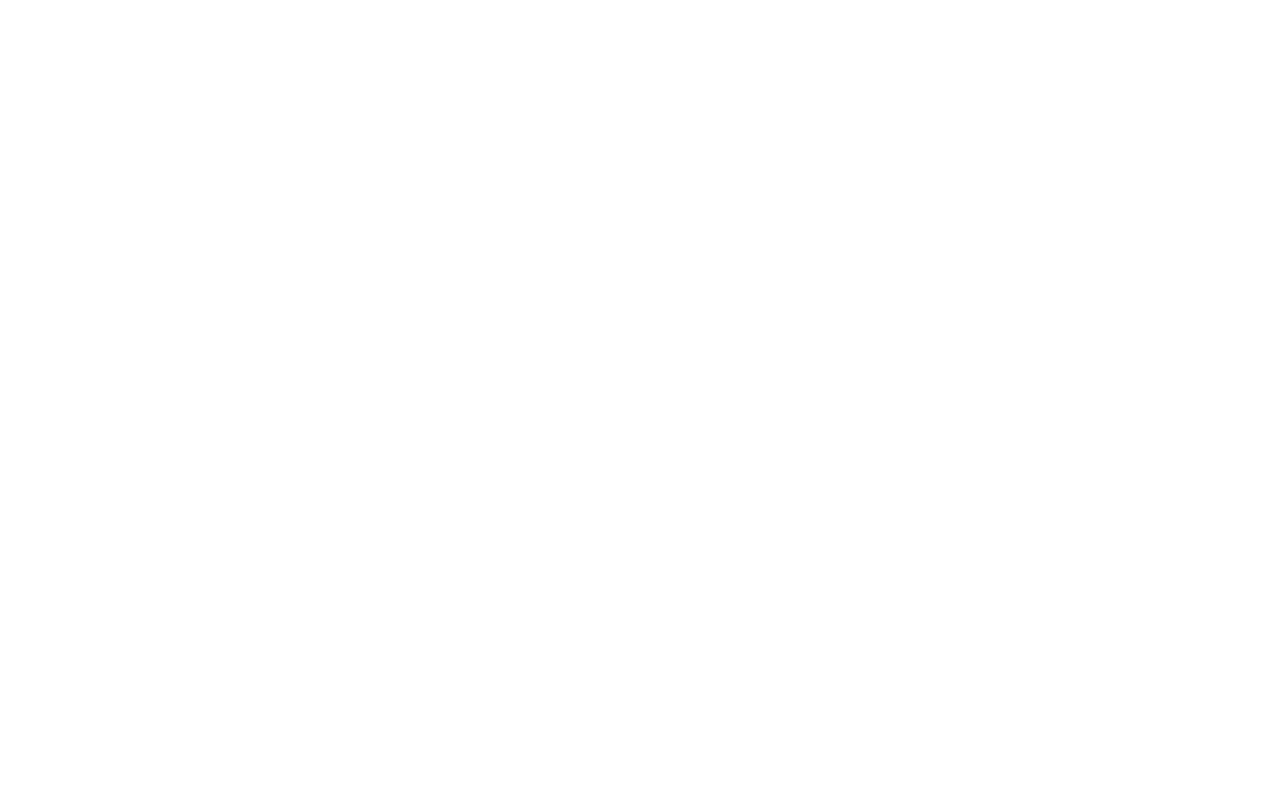
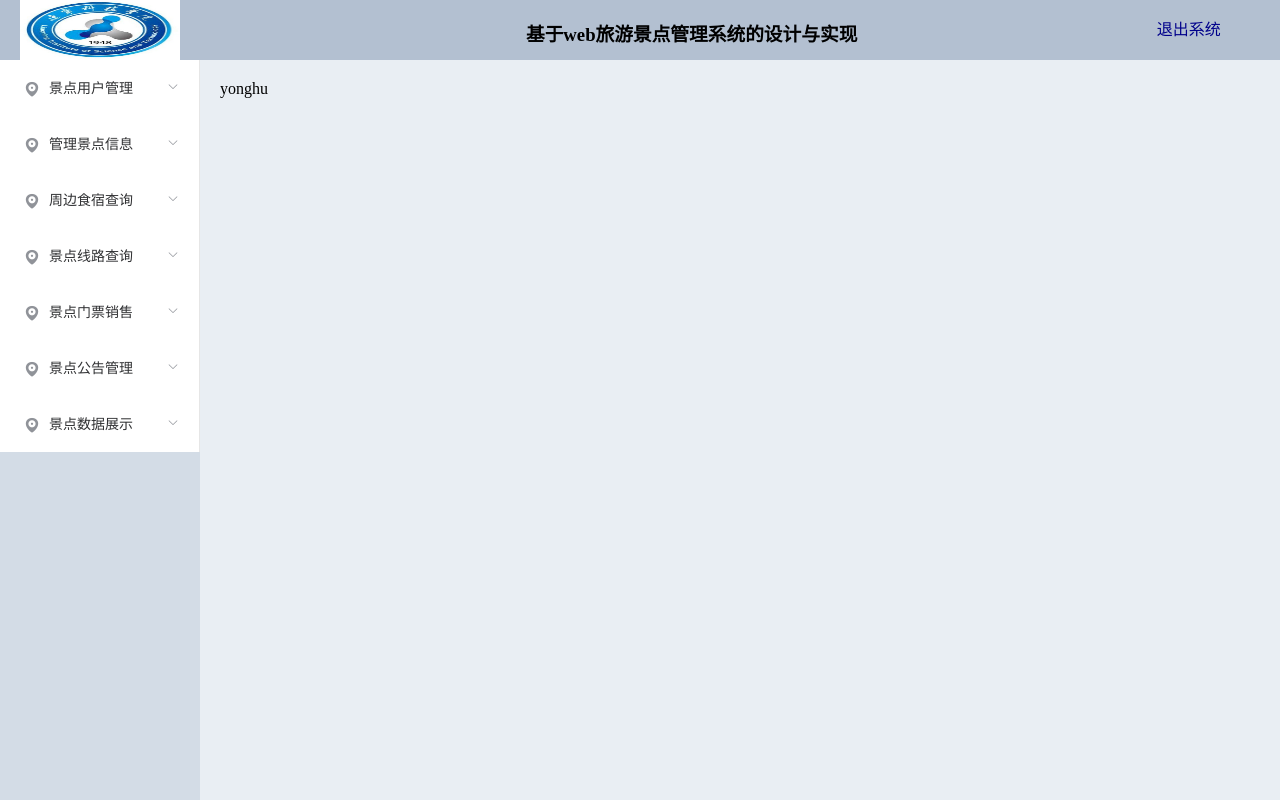
Before and after one commit to wu-art/TrivalSystem_Vue, a Vue app: page /#/users in a window 1280 px wide. Built offline with nearby package versions, Linux system fonts and the light colour scheme; sample sign-in values are in the browser's storage.

Commit message:
用户路由配置

```diff
--- a/src/components/home/home.vue
+++ b/src/components/home/home.vue
@@ -6,11 +6,11 @@
                 <img src="../../assets/pictures/login.jpg" alt="图片无法显示" class="login-img">
             </el-col>
             <el-col :span="18" class="login-middle">
-                <h3>基于web的旅游景点网站的设计与实现</h3>
+                <h3>基于web旅游景点管理系统的设计与实现</h3>
             </el-col>
             <el-col :span="2">
                 <div class="grid-content bg-purple">
-                    <a href="#" class="loginout">退出</a>
+                    <a href="#" class="loginout" @click.prevent="handleSignout()">退出系统</a>
                 </div>
             </el-col>
         </el-row>
@@ -18,25 +18,50 @@
     <el-container>
         <el-aside class="aside" width="200px">
             <!-- 侧边导航栏 -->
-            <!-- true首字母为大写无用 -->
-            <el-menu :unique-opened="true">
+            <!-- true首字母为大写无用 / 开启路由模式-->
+            <el-menu :unique-opened="true" :router="true">
+                <el-submenu index="0">
+                    <template slot="title">
+                        <i class="el-icon-location"></i>
+                        <span>景点用户管理</span>
+                    </template>
+                    <el-menu-item index="users">
+                        <i class="el-icon-location"></i>
+                        <span>用户列表</span>
+                    </el-menu-item>
+                </el-submenu>
                 <el-submenu index="1">
                     <!-- index的值不能一样 -->
                     <template slot="title">
                         <i class="el-icon-location"></i>
-                        <span>用户管理</span>
+                        <span>管理景点信息</span>
                     </template>
                     <el-menu-item index="1-1">
                         <!-- <template slot="title">分组一</template> -->
                         <i class="el-icon-menu"></i>
-                        <span>选项一</span>
+                        <span>添加景点信息</span>
+                    </el-menu-item>
+                    <el-menu-item index="1-2">
+                        <!-- <template slot="title">分组一</template> -->
+                        <i class="el-icon-menu"></i>
+                        <span>删除景点信息</span>
+                    </el-menu-item>
+                    <el-menu-item index="1-3">
+                        <!-- <template slot="title">分组一</template> -->
+                        <i class="el-icon-menu"></i>
+                        <span>修改景点信息</span>
+                    </el-menu-item>
+                    <el-menu-item index="1-4">
+                        <!-- <template slot="title">分组一</template> -->
+                        <i class="el-icon-menu"></i>
+                        <span>查询景点信息</span>
                     </el-menu-item>
                 </el-submenu>
                 <!-- 2 -->
                 <el-submenu index="2">
                     <template slot="title">
                         <i class="el-icon-location"></i>
-                        <span>权限管理</span>
+                        <span>周边食宿查询</span>
                     </template>
                     <el-menu-item index="1-1">
                         <i class="el-icon-location"></i>
@@ -55,38 +80,55 @@
                 <el-submenu index="3">
                     <template slot="title">
                         <i class="el-icon-location"></i>
-                        <span>商品管理</span>
+                        <span>景点线路查询</span>
                     </template>
                     <el-menu-item index="1-1">
                         <i class="el-icon-location"></i>
-                        <span>23</span>
+                        <span>路线</span>
                     </el-menu-item>
                 </el-submenu>
                 <!-- 4 -->
                 <el-submenu index="4">
                     <template slot="title">
                         <i class="el-icon-location"></i>
-                        <span>数据统计</span>
+                        <span>景点门票销售</span>
                     </template>
                     <el-menu-item index="1-1">
                         <i class="el-icon-location"></i>
-                        <span>选项一</span>
+                        <span>门票预订</span>
+                    </el-menu-item>
+                    <el-menu-item index="1-1">
+                        <i class="el-icon-location"></i>
+                        <span>门票退订</span>
                     </el-menu-item>
                 </el-submenu>
                 <!-- 5 -->
                 <el-submenu index="5">
                     <template slot="title">
                         <i class="el-icon-location"></i>
-                        <span>数据统计</span>
+                        <span>景点公告管理</span>
                     </template>
                     <el-menu-item index="1-1">
                         <i class="el-icon-location"></i>
-                        <span>选项一</span>
+                        <span>公告说明</span>
+                    </el-menu-item>
+                </el-submenu>
+                <!-- 6 -->
+                <el-submenu index="6">
+                    <template slot="title">
+                        <i class="el-icon-location"></i>
+                        <span>景点数据展示</span>
+                    </template>
+                    <el-menu-item index="1-1">
+                        <i class="el-icon-location"></i>
+                        <span>可视化</span>
                     </el-menu-item>
                 </el-submenu>
             </el-menu>
         </el-aside>
-        <el-main class="main">Main</el-main>
+        <el-main class="main">
+            <router-view></router-view>
+        </el-main>
     </el-container>
 </el-container>
 </template>
@@ -102,6 +144,16 @@
             this.$router.push({name:'login'})
         }
         // if token 有 -> 继续渲染组件
+    },
+    methods:{
+        handleSignout(){
+            // 清楚token
+            localStorage.clear()
+            // 提示退出成功
+            this.$message.success('退出成功')
+            // 回到login组件
+            this.$$router.push({name:'login'})
+        }
     }
 
 }
@@ -138,5 +190,6 @@
 .loginout {
     text-decoration: none;
     line-height: 60px;
+    color:darkblue;
 }
 </style>
--- /dev/null
+++ b/src/components/users/users.vue
@@ -0,0 +1,13 @@
+<template>
+  <div>yonghu</div>
+</template>
+
+<script>
+export default {
+
+}
+</script>
+
+<style>
+
+</style>
--- a/src/router/index.js
+++ b/src/router/index.js
@@ -3,6 +3,8 @@
 // import Login from '../components/login/login.vue'
 import Login from '@/components/login/login.vue'
 import Home from '@/components/home/home.vue'
+import Users from '@/components/users/users.vue'
+
 
 Vue.use(Router)
 
@@ -16,7 +18,12 @@
     {
       name:'home',
       path: '/',
-      component:Home
+      component:Home,
+      children:[{
+        name:'users',
+        path:'users',
+        component:Users
+      }]
     }
   ]
 })
```
